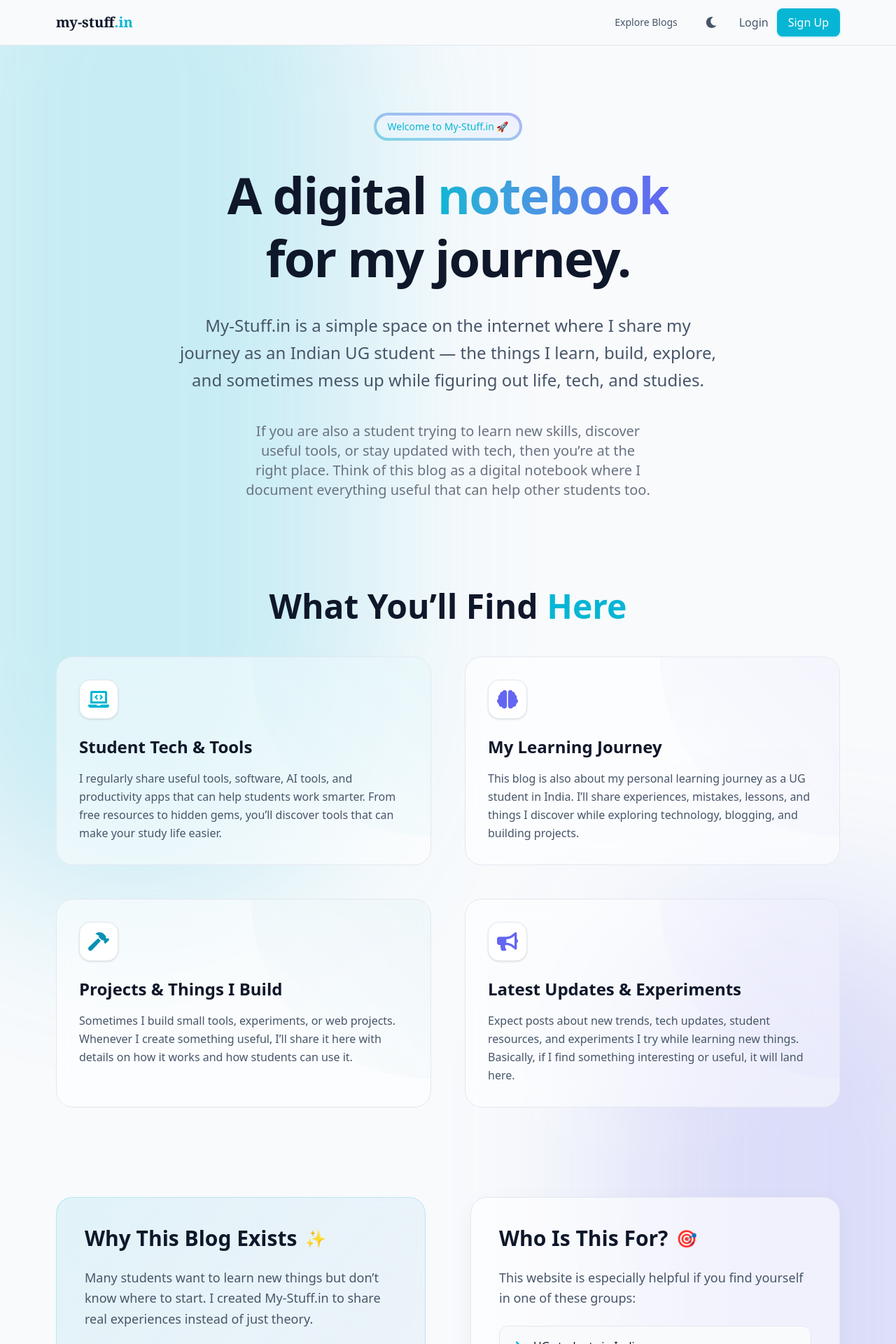
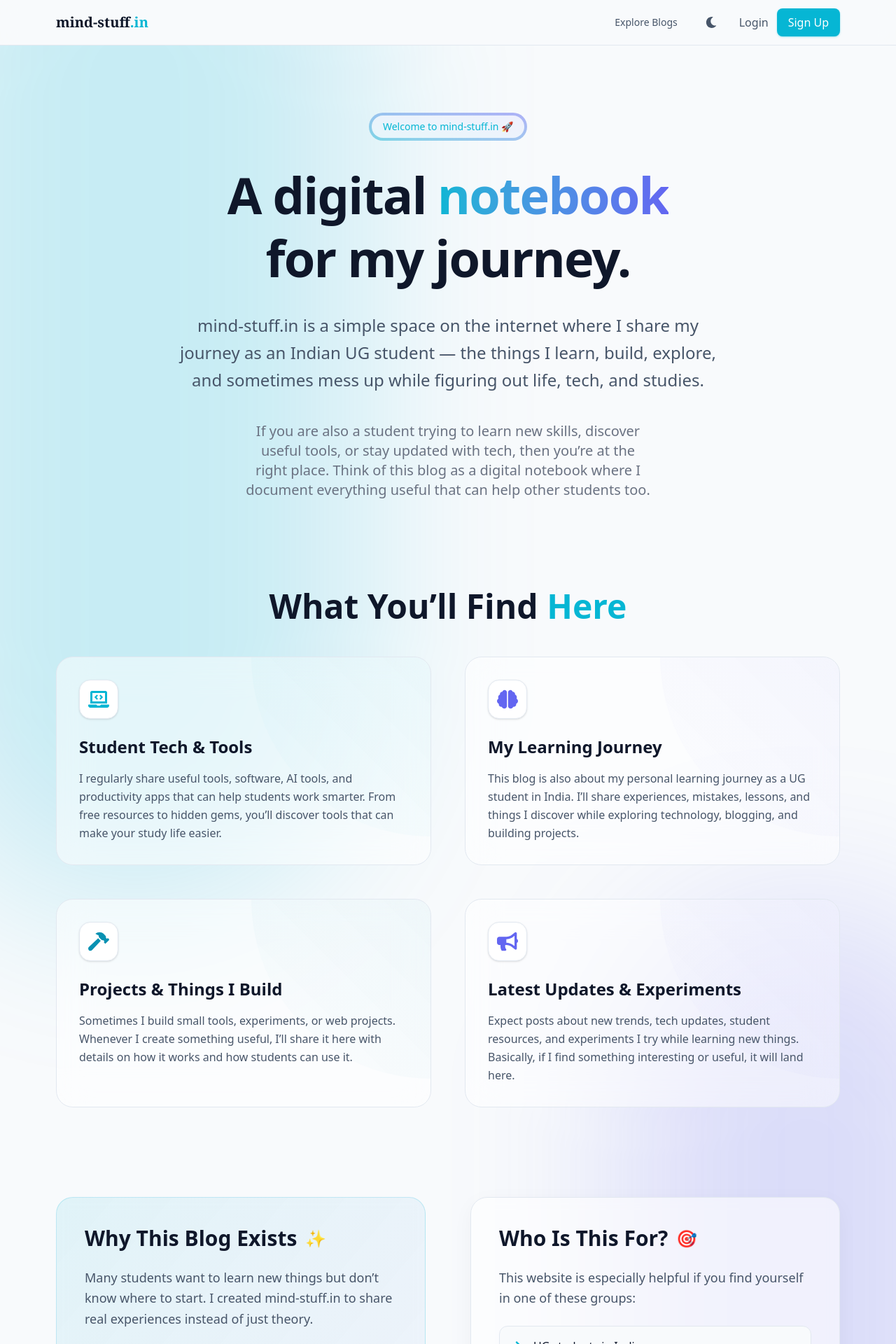
Before and after one commit to shubhkumar1/my-stuff.in, a Next.js app: page / in a window 1280 px wide. Shown: the top 1920 px of the page at 70% size. Built offline with nearby package versions, Linux system fonts and the light colour scheme; no server answers; the database is empty.

Commit message:
Minor name changes

```diff
--- a/app/page.tsx
+++ b/app/page.tsx
@@ -28,7 +28,7 @@ export default async function Home() {
         <AnimatedSection className="flex flex-col items-center text-center mb-32 max-w-4xl mx-auto">
           <div className="inline-block p-1 rounded-full bg-gradient-to-tr from-primary/50 to-accent/50 mb-8 backdrop-blur-md">
             <div className="bg-card/80 rounded-full px-4 py-1.5 text-sm font-medium text-primary">
-              Welcome to My-Stuff.in 🚀
+              Welcome to mind-stuff.in 🚀
             </div>
           </div>
           <h1 className="text-5xl md:text-7xl font-sans font-black text-foreground mb-8 tracking-tight leading-tight flex flex-wrap justify-center gap-x-4">
@@ -37,7 +37,7 @@ export default async function Home() {
             <span>for my journey.</span>
           </h1>
           <p className="text-xl md:text-2xl text-text-secondary font-light leading-relaxed mb-10 text-balance">
-            My-Stuff.in is a simple space on the internet where I share my journey as an Indian UG student — the things I learn, build, explore, and sometimes mess up while figuring out life, tech, and studies.
+            mind-stuff.in is a simple space on the internet where I share my journey as an Indian UG student — the things I learn, build, explore, and sometimes mess up while figuring out life, tech, and studies.
           </p>
           <p className="text-lg md:text-xl text-gray-500 dark:text-gray-400 max-w-2xl text-balance">
             If you are also a student trying to learn new skills, discover useful tools, or stay updated with tech, then you’re at the right place. Think of this blog as a digital notebook where I document everything useful that can help other students too.
@@ -95,7 +95,7 @@ export default async function Home() {
               Why This Blog Exists <span className="text-2xl">✨</span>
             </h2>
             <p className="text-lg text-text-secondary mb-6 leading-relaxed">
-              Many students want to learn new things but don’t know where to start. I created My-Stuff.in to share real experiences instead of just theory.
+              Many students want to learn new things but don’t know where to start. I created mind-stuff.in to share real experiences instead of just theory.
             </p>
             <p className="text-lg font-medium text-foreground mb-4">Here you will find:</p>
             <ul className="space-y-3">
@@ -143,7 +143,7 @@ export default async function Home() {
             Let’s Learn & Build Together
           </h2>
           <p className="text-xl text-text-secondary mb-8 leading-relaxed">
-            My-Stuff.in is not just a blog — it’s a growing collection of ideas, experiments, and student resources. If you enjoy discovering new tools, learning practical skills, and seeing how a student builds things step by step, then stay around.
+            mind-stuff.in is not just a blog — it’s a growing collection of ideas, experiments, and student resources. If you enjoy discovering new tools, learning practical skills, and seeing how a student builds things step by step, then stay around.
           </p>
           <p className="text-2xl font-serif italic text-primary mb-10">
             "Because sometimes the best learning happens when we simply share our stuff."
--- a/components/Navbar.tsx
+++ b/components/Navbar.tsx
@@ -64,7 +64,7 @@ const Navbar = () => {
                         className="text-xl font-serif font-bold text-foreground hover:text-primary transition"
                         onClick={() => setIsMobileMenuOpen(false)}
                     >
-                        my-stuff<span className="text-primary">.in</span>
+                        mind-stuff<span className="text-primary">.in</span>
                     </Link>
                 </div>
 
```
